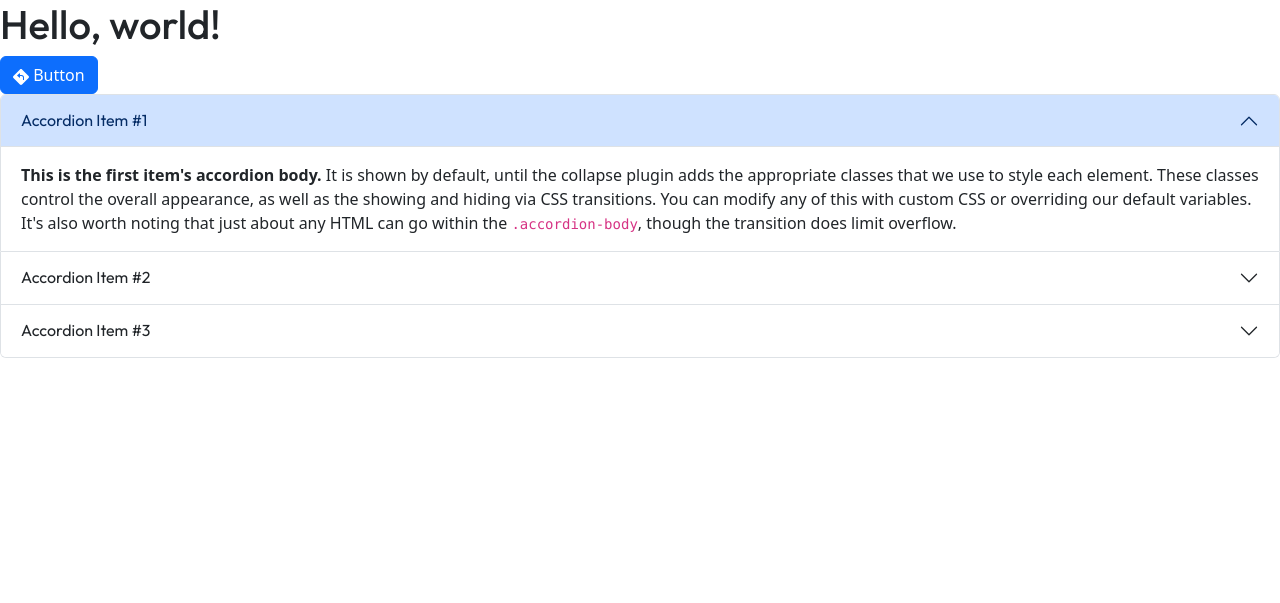
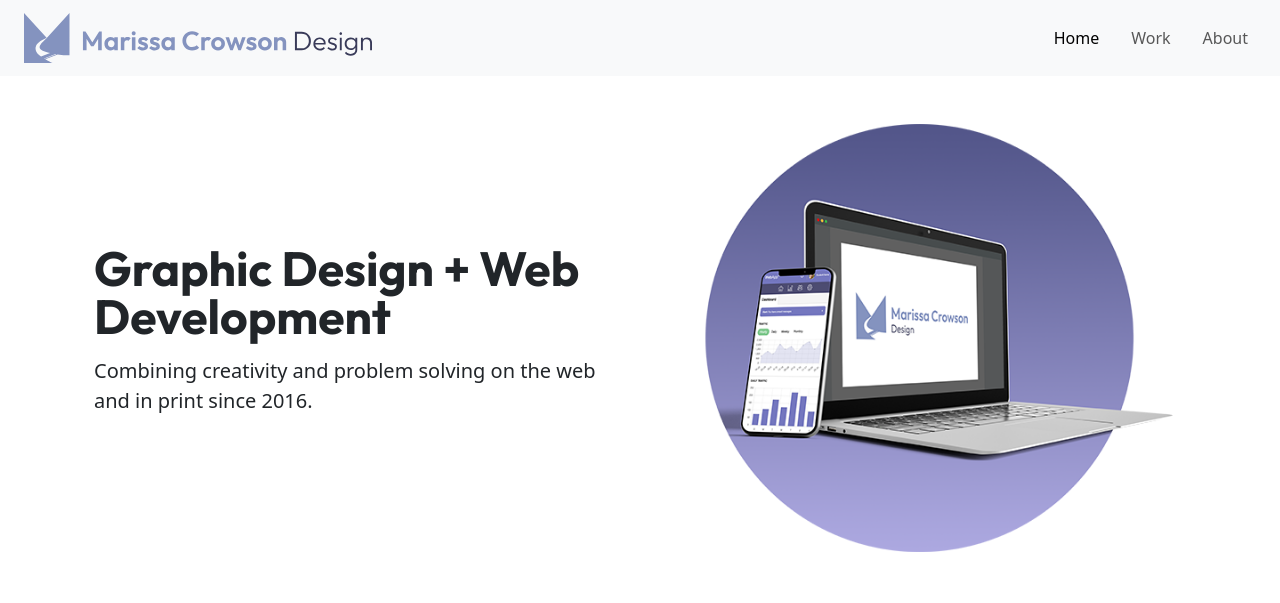
Before and after one commit to mdcrowson/portfolio, a website: page index.html in a window 1280 px wide. Drawn offline with Linux system fonts and the light colour scheme.

Commit message:
add navbar and hero

```diff
--- a/index.html
+++ b/index.html
@@ -12,76 +12,44 @@
     <link rel="preconnect" href="https://fonts.gstatic.com" crossorigin>
     <link href="https://fonts.googleapis.com/css2?family=Outfit:wght@100..900&display=swap" rel="stylesheet">
 
-    <script src="js/bootstrap.bundle.min.js"></script>
 </head>
 
 <body>
-    <h1>Hello, world!</h1>
 
-    <button type="button" class="btn btn-primary">
-        <svg xmlns="http://www.w3.org/2000/svg" width="16" height="16" fill="currentColor"
-            class="bi bi-sign-turn-left-fill" viewBox="0 0 16 16">
-            <path
-                d="M9.05.435c-.58-.58-1.52-.58-2.1 0L.436 6.95c-.58.58-.58 1.519 0 2.098l6.516 6.516c.58.58 1.519.58 2.098 0l6.516-6.516c.58-.58.58-1.519 0-2.098zM7 8.466a.25.25 0 0 1-.41.192L4.23 6.692a.25.25 0 0 1 0-.384l2.36-1.966a.25.25 0 0 1 .41.192V6h1.5A2.5 2.5 0 0 1 11 8.5V11h-1V8.5A1.5 1.5 0 0 0 8.5 7H7z">
-            </path>
-        </svg>
-        Button
-    </button>
-    <div class="accordion" id="accordionExample">
-        <div class="accordion-item">
-            <h2 class="accordion-header">
-                <button class="accordion-button" type="button" data-bs-toggle="collapse" data-bs-target="#collapseOne"
-                    aria-expanded="true" aria-controls="collapseOne">
-                    Accordion Item #1
-                </button>
-            </h2>
-            <div id="collapseOne" class="accordion-collapse collapse show" data-bs-parent="#accordionExample">
-                <div class="accordion-body">
-                    <strong>This is the first item's accordion body.</strong> It is shown by default, until the collapse
-                    plugin adds the appropriate classes that we use to style each element. These classes control the
-                    overall appearance, as well as the showing and hiding via CSS transitions. You can modify any of
-                    this with custom CSS or overriding our default variables. It's also worth noting that just about any
-                    HTML can go within the <code>.accordion-body</code>, though the transition does limit overflow.
+    <nav class="navbar navbar-expand-lg bg-body-tertiary">
+        <div class="container-fluid px-4">
+            <a class="navbar-brand" href="#">
+                <img src="images/MC-Logo-MedHorizontal.svg" alt="Marissa Crowson Design" height="50" class="d-sm-none">
+                <img src="images/MC-Logo-Horizontal.svg" alt="Marissa Crowson Design" height="50" class="d-none d-sm-block">
+            </a>
+            <button class="navbar-toggler" type="button" data-bs-toggle="collapse" data-bs-target="#navbarNavAltMarkup"
+                aria-controls="navbarNavAltMarkup" aria-expanded="false" aria-label="Toggle navigation">
+                <span class="navbar-toggler-icon"></span>
+            </button>
+            <div class="collapse navbar-collapse justify-content-end" id="navbarNavAltMarkup">
+                <div class="navbar-nav column-gap-3">
+                    <a class="nav-link active" aria-current="page" href="#">Home</a>
+                    <a class="nav-link" href="#">Work</a>
+                    <a class="nav-link" href="#">About</a>
                 </div>
             </div>
         </div>
-        <div class="accordion-item">
-            <h2 class="accordion-header">
-                <button class="accordion-button collapsed" type="button" data-bs-toggle="collapse"
-                    data-bs-target="#collapseTwo" aria-expanded="false" aria-controls="collapseTwo">
-                    Accordion Item #2
-                </button>
-            </h2>
-            <div id="collapseTwo" class="accordion-collapse collapse" data-bs-parent="#accordionExample">
-                <div class="accordion-body">
-                    <strong>This is the second item's accordion body.</strong> It is hidden by default, until the
-                    collapse plugin adds the appropriate classes that we use to style each element. These classes
-                    control the overall appearance, as well as the showing and hiding via CSS transitions. You can
-                    modify any of this with custom CSS or overriding our default variables. It's also worth noting that
-                    just about any HTML can go within the <code>.accordion-body</code>, though the transition does limit
-                    overflow.
-                </div>
-            </div>
-        </div>
-        <div class="accordion-item">
-            <h2 class="accordion-header">
-                <button class="accordion-button collapsed" type="button" data-bs-toggle="collapse"
-                    data-bs-target="#collapseThree" aria-expanded="false" aria-controls="collapseThree">
-                    Accordion Item #3
-                </button>
-            </h2>
-            <div id="collapseThree" class="accordion-collapse collapse" data-bs-parent="#accordionExample">
-                <div class="accordion-body">
-                    <strong>This is the third item's accordion body.</strong> It is hidden by default, until the
-                    collapse plugin adds the appropriate classes that we use to style each element. These classes
-                    control the overall appearance, as well as the showing and hiding via CSS transitions. You can
-                    modify any of this with custom CSS or overriding our default variables. It's also worth noting that
-                    just about any HTML can go within the <code>.accordion-body</code>, though the transition does limit
-                    overflow.
-                </div>
-            </div>
+    </nav>
+
+<div class="container col-xxl-8 p-4">
+        <div class="row flex-md-row-reverse align-items-center g-4 py-4">
+          <div class="col-10 col-sm-7 col-md-5 col-lg-6">
+            <img src="images/Laptop-Phone-Mockup.png" class="d-block mx-lg-auto img-fluid" alt="laptop and phone" width="600" height="481" loading="lazy">
+          </div>
+          <div class="col-md-7 col-lg-6">
+            <h1 class="display-5 fw-bold lh-1 mb-3">Graphic Design + Web Development</h1>
+            <p class="lead">Combining creativity and problem solving on the web and in print since 2016.</p>
+          </div>
         </div>
     </div>
+
+
+    <script src="js/bootstrap.bundle.min.js"></script>
 </body>
 
 </html>
--- a/scss/custom.scss
+++ b/scss/custom.scss
@@ -1,18 +1,31 @@
 // Custom.scss
 // Option A: Include all of Bootstrap
 
-// Include any default variable overrides here (though functions won't be available)
+$primary: #8493BF;
+$secondary: #393B59;
+$success: #508259;
+$info: #CEF2F2;
+$warning: #CC9933;
+$danger: #AF3339;
+// $light: ;
+// $dark: ;
 
 @import "../node_modules/bootstrap/scss/bootstrap";
 
+// Include any default variable overrides here (though functions won't be available)
+
+.navbar{
+--bs-navbar-toggler-border-color: none;
+}
+
+
+
+
+
+// Then add additional custom code here
+
 @import url('https://fonts.googleapis.com/css2?family=Outfit:wght@100..900&display=swap');
 
-// :root {
-//     --bs-body-font-family: "Outfit", sans-serif;
-// }
-
-h1, h2 {
+h1 {
     font-family: "Outfit", sans-serif;
 }
-
-// Then add additional custom code here
```
Also changed, not shown: images/Laptop-Phone-Mockup.png (added), images/MC-Logo-Horizontal.svg (added), images/MC-Logo-MedHorizontal.svg (added), images/MC-Logo-Rectangle.svg (added), images/MC-Logomark.svg (added), scss/custom.css, 1 other file.
